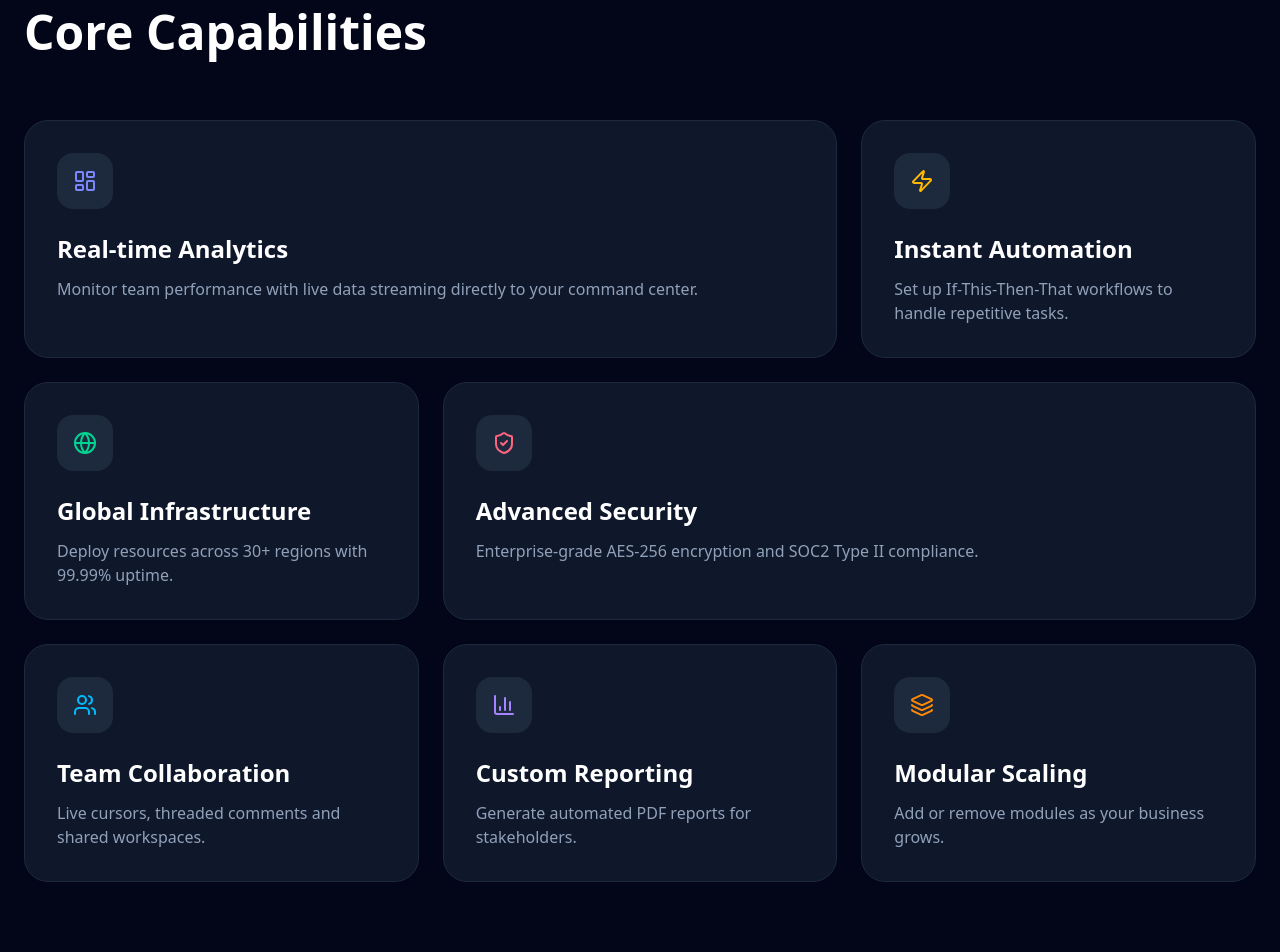
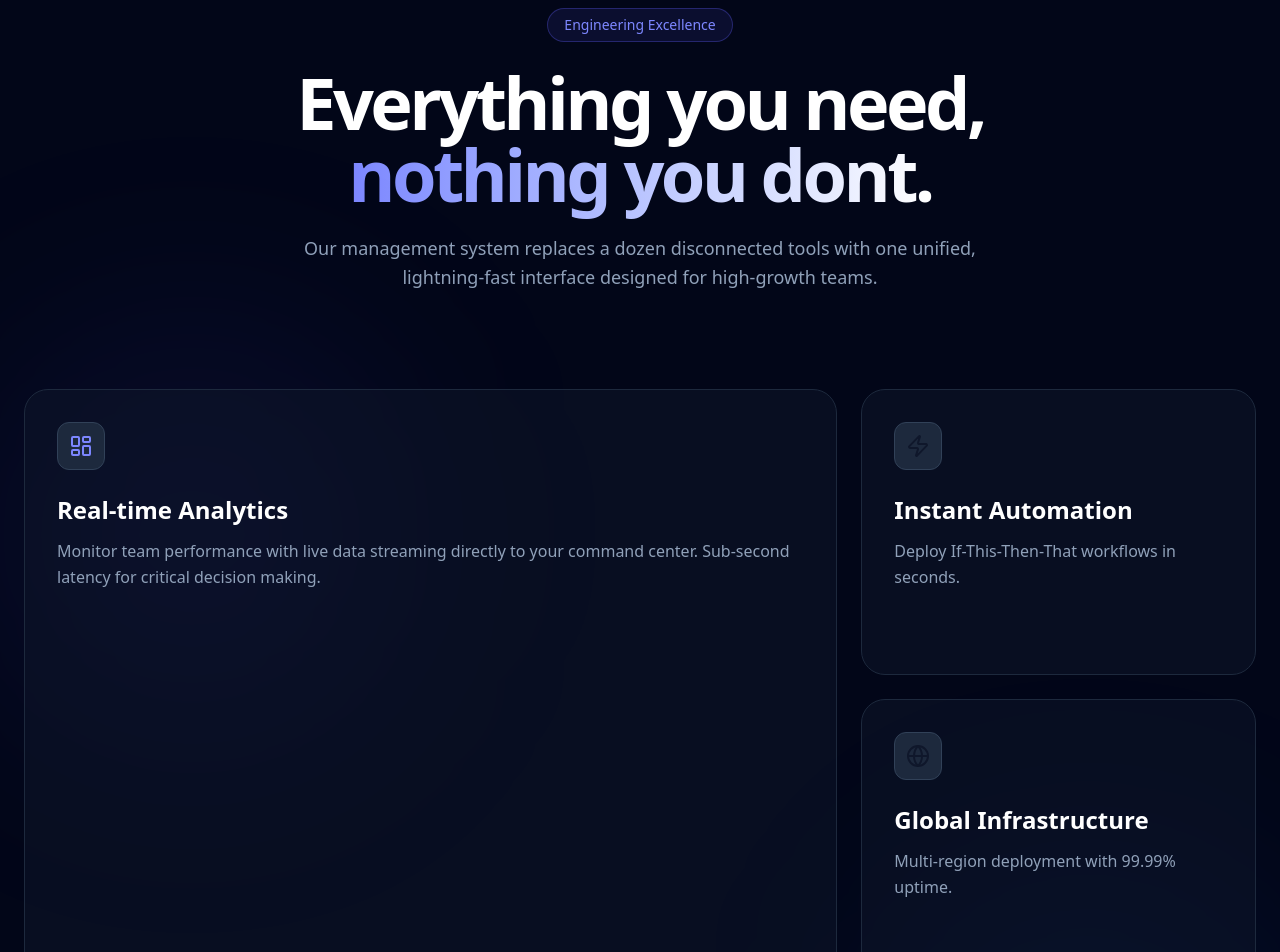
Before and after one commit to Alihaider592/TrackNest, a Next.js app: page /features in a window 1280 px wide. Shown: the part 120-1072 px from the top of the page. Built offline with nearby package versions, Linux system fonts and the light colour scheme.

Commit message:
ADDED mor e mordren cursor spotlight

```diff
--- a/app/features/page.tsx
+++ b/app/features/page.tsx
@@ -1,6 +1,7 @@
 "use client";
 
-import { motion } from "framer-motion";
+import React, { useRef, useState } from "react";
+import { motion, useScroll, useTransform, useInView } from "framer-motion";
 import {
   LayoutDashboard,
   Zap,
@@ -9,84 +10,156 @@ import {
   Globe,
   BarChart3,
   Layers,
+  ArrowRight,
 } from "lucide-react";
-import { ReactNode } from "react";
 
+// --- Types ---
 type Feature = {
   title: string;
   description: string;
-  icon: ReactNode;
+  icon: React.ReactNode;
   className?: string;
+  color: string;
 };
 
 const features: Feature[] = [
   {
     title: "Real-time Analytics",
-    description:
-      "Monitor team performance with live data streaming directly to your command center.",
-    icon: <LayoutDashboard className="w-6 h-6 text-indigo-400" />,
-    className: "md:col-span-2",
+    description: "Monitor team performance with live data streaming directly to your command center. Sub-second latency for critical decision making.",
+    icon: <LayoutDashboard className="w-6 h-6" />,
+    className: "md:col-span-2 md:row-span-2",
+    color: "indigo",
   },
   {
     title: "Instant Automation",
-    description: "Set up If-This-Then-That workflows to handle repetitive tasks.",
-    icon: <Zap className="w-6 h-6 text-amber-400" />,
+    description: "Deploy If-This-Then-That workflows in seconds.",
+    icon: <Zap className="w-6 h-6" />,
+    color: "amber",
   },
   {
     title: "Global Infrastructure",
-    description: "Deploy resources across 30+ regions with 99.99% uptime.",
-    icon: <Globe className="w-6 h-6 text-emerald-400" />,
+    description: "Multi-region deployment with 99.99% uptime.",
+    icon: <Globe className="w-6 h-6" />,
+    color: "emerald",
   },
   {
     title: "Advanced Security",
-    description:
-      "Enterprise-grade AES-256 encryption and SOC2 Type II compliance.",
-    icon: <ShieldCheck className="w-6 h-6 text-rose-400" />,
+    description: "Enterprise-grade AES-256 encryption and SOC2 Type II compliance standards built into every layer of our stack.",
+    icon: <ShieldCheck className="w-6 h-6" />,
     className: "md:col-span-2",
+    color: "rose",
   },
   {
-    title: "Team Collaboration",
-    description: "Live cursors, threaded comments and shared workspaces.",
-    icon: <Users className="w-6 h-6 text-sky-400" />,
-  },
-  {
-    title: "Custom Reporting",
-    description: "Generate automated PDF reports for stakeholders.",
-    icon: <BarChart3 className="w-6 h-6 text-violet-400" />,
+    title: "Team Sync",
+    description: "Live cursors and shared workspaces.",
+    icon: <Users className="w-6 h-6" />,
+    color: "sky",
   },
   {
     title: "Modular Scaling",
-    description: "Add or remove modules as your business grows.",
-    icon: <Layers className="w-6 h-6 text-orange-400" />,
+    description: "Grow from 10 to 10,000 users without friction.",
+    icon: <Layers className="w-6 h-6" />,
+    color: "orange",
   },
 ];
 
+// --- Sub-Component: Spotlight Card ---
+const FeatureCard = ({ feature, index }: { feature: Feature; index: number }) => {
+  const cardRef = useRef<HTMLDivElement>(null);
+  const [mousePos, setMousePos] = useState({ x: 0, y: 0 });
+  const [isHovered, setIsHovered] = useState(false);
+
+  const handleMouseMove = (e: React.MouseEvent) => {
+    if (cardRef.current) {
+      const rect = cardRef.current.getBoundingClientRect();
+      setMousePos({ x: e.clientX - rect.left, y: e.clientY - rect.top });
+    }
+  };
+
+  return (
+    <motion.div
+      ref={cardRef}
+      onMouseMove={handleMouseMove}
+      onMouseEnter={() => setIsHovered(true)}
+      onMouseLeave={() => setIsHovered(false)}
+      initial={{ opacity: 0, y: 30 }}
+      whileInView={{ opacity: 1, y: 0 }}
+      transition={{ delay: index * 0.1, duration: 0.5 }}
+      viewport={{ once: true }}
+      className={`group relative overflow-hidden rounded-3xl border border-slate-800 bg-slate-900/50 p-8 transition-colors hover:bg-slate-900 ${feature.className || ""}`}
+    >
+      {/* Dynamic Spotlight Background */}
+      <div
+        className="pointer-events-none absolute -inset-px transition-opacity duration-300"
+        style={{
+          opacity: isHovered ? 1 : 0,
+          background: `radial-gradient(600px circle at ${mousePos.x}px ${mousePos.y}px, rgba(99, 102, 241, 0.15), transparent 40%)`,
+        }}
+      />
+
+      <div className="relative z-10 flex h-full flex-col justify-between">
+        <div>
+          <div className={`mb-6 flex h-12 w-12 items-center justify-center rounded-xl bg-slate-800 border border-slate-700 text-${feature.color}-400 group-hover:scale-110 group-hover:shadow-[0_0_20px_rgba(99,102,241,0.3)] transition-all duration-300`}>
+            {feature.icon}
+          </div>
+          <h4 className="mb-3 text-2xl font-bold text-white group-hover:text-indigo-300 transition-colors">
+            {feature.title}
+          </h4>
+          <p className="text-slate-400 leading-relaxed group-hover:text-slate-300 transition-colors">
+            {feature.description}
+          </p>
+        </div>
+
+        <div className="mt-8 flex items-center text-sm font-medium text-indigo-400 opacity-0 group-hover:opacity-100 group-hover:translate-x-2 transition-all duration-300">
+          Learn more <ArrowRight className="ml-2 h-4 w-4" />
+        </div>
+      </div>
+    </motion.div>
+  );
+};
+
+// --- Main Component ---
 export default function Features() {
+  const targetRef = useRef(null);
+  const { scrollYProgress } = useScroll({
+    target: targetRef,
+    offset: ["start end", "end start"],
+  });
+
+  const opacity = useTransform(scrollYProgress, [0, 0.2, 0.8, 1], [0, 1, 1, 0]);
+  const scale = useTransform(scrollYProgress, [0, 0.2], [0.8, 1]);
+
   return (
-    <section id="features" className="py-32 bg-slate-950">
-      <div className="max-w-7xl mx-auto px-6">
-        <h2 className="text-5xl font-bold text-white mb-16">
-          Core Capabilities
-        </h2>
+    <section id="features" ref={targetRef} className="relative py-32 bg-slate-950 overflow-hidden">
+      {/* Decorative blurred background elements */}
+      <div className="absolute top-1/4 left-0 h-96 w-96 rounded-full bg-indigo-500/10 blur-[120px]" />
+      <div className="absolute bottom-1/4 right-0 h-96 w-96 rounded-full bg-blue-500/10 blur-[120px]" />
 
-        <div className="grid grid-cols-1 md:grid-cols-3 gap-6">
+      <motion.div style={{ opacity, scale }} className="container mx-auto max-w-7xl px-6">
+        <div className="mb-24 text-center">
+          <motion.span
+            initial={{ opacity: 0 }}
+            whileInView={{ opacity: 1 }}
+            className="inline-block rounded-full border border-indigo-500/30 bg-indigo-500/10 px-4 py-1.5 text-sm font-medium text-indigo-400 mb-6"
+          >
+            Engineering Excellence
+          </motion.span>
+          <h2 className="text-5xl md:text-7xl font-black text-white tracking-tighter mb-6">
+            Everything you need, <br />
+            <span className="text-transparent bg-clip-text bg-gradient-to-r from-indigo-400 via-white to-indigo-400 bg-[length:200%_auto] animate-gradient">nothing you dont.</span>
+          </h2>
+          <p className="mx-auto max-w-2xl text-lg text-slate-400 leading-relaxed">
+            Our management system replaces a dozen disconnected tools with one unified,
+            lightning-fast interface designed for high-growth teams.
+          </p>
+        </div>
+
+        <div className="grid grid-cols-1 gap-6 md:grid-cols-3 md:grid-rows-3">
           {features.map((f, i) => (
-            <motion.div
-              key={i}
-              whileHover={{ scale: 1.03 }}
-              className={`p-8 rounded-3xl bg-slate-900 border border-slate-800 ${f.className || ""}`}
-            >
-              <div className="mb-6 p-4 bg-slate-800 rounded-2xl w-fit">
-                {f.icon}
-              </div>
-
-              <h4 className="text-2xl font-bold text-white mb-3">{f.title}</h4>
-
-              <p className="text-slate-400">{f.description}</p>
-            </motion.div>
+            <FeatureCard key={i} feature={f} index={i} />
           ))}
         </div>
-      </div>
+      </motion.div>
     </section>
   );
 }
```
